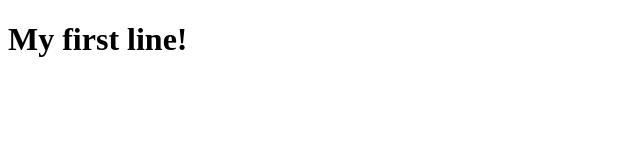
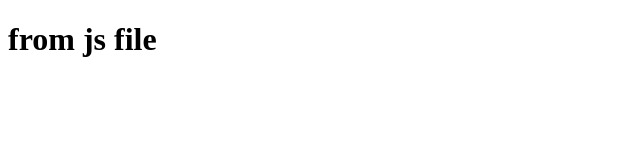
Before and after one commit to sandhyasrini/e-commerce, a React app: page / in a window 1280 px wide. Shown: the top 160 px of the page, without its empty margins (0-640 px from the left). Built offline with nearby package versions, Linux system fonts and the light colour scheme.

Commit message:
created app.js file

```diff
--- a/package.json
+++ b/package.json
@@ -15,6 +15,9 @@
     "@babel/preset-env": "^7.15.8",
     "@babel/preset-react": "^7.14.5",
     "babel-loader": "^8.2.2",
+    "babel-preset-latest": "^6.24.1",
+    "babel-preset-react": "^6.24.1",
+    "babel-preset-stage-0": "^6.24.1",
     "css-loader": "^6.4.0",
     "enzyme": "^3.11.0",
     "eslint": "^8.0.1",
--- /dev/null
+++ b/src/components/App.js
@@ -0,0 +1,10 @@
+import React from "react";
+import  ReactDOM, {render} from "react-dom";
+
+const App = () => {
+    return(
+      <h1> from js file</h1>
+    )
+  }
+
+  export default App;
--- a/src/index.js
+++ b/src/index.js
@@ -1,4 +1,5 @@
 import React  from "react";
 import ReactDOM from "react-dom";
+import App  from '../src/components/App.js'
 
-ReactDOM.render(<h1>My first line!</h1>, document.getElementById('root'))
+ReactDOM.render(<App/>, document.getElementById('root'))
```
Also changed, not shown: 1 other file (tests, documents, lock files or other folders).
